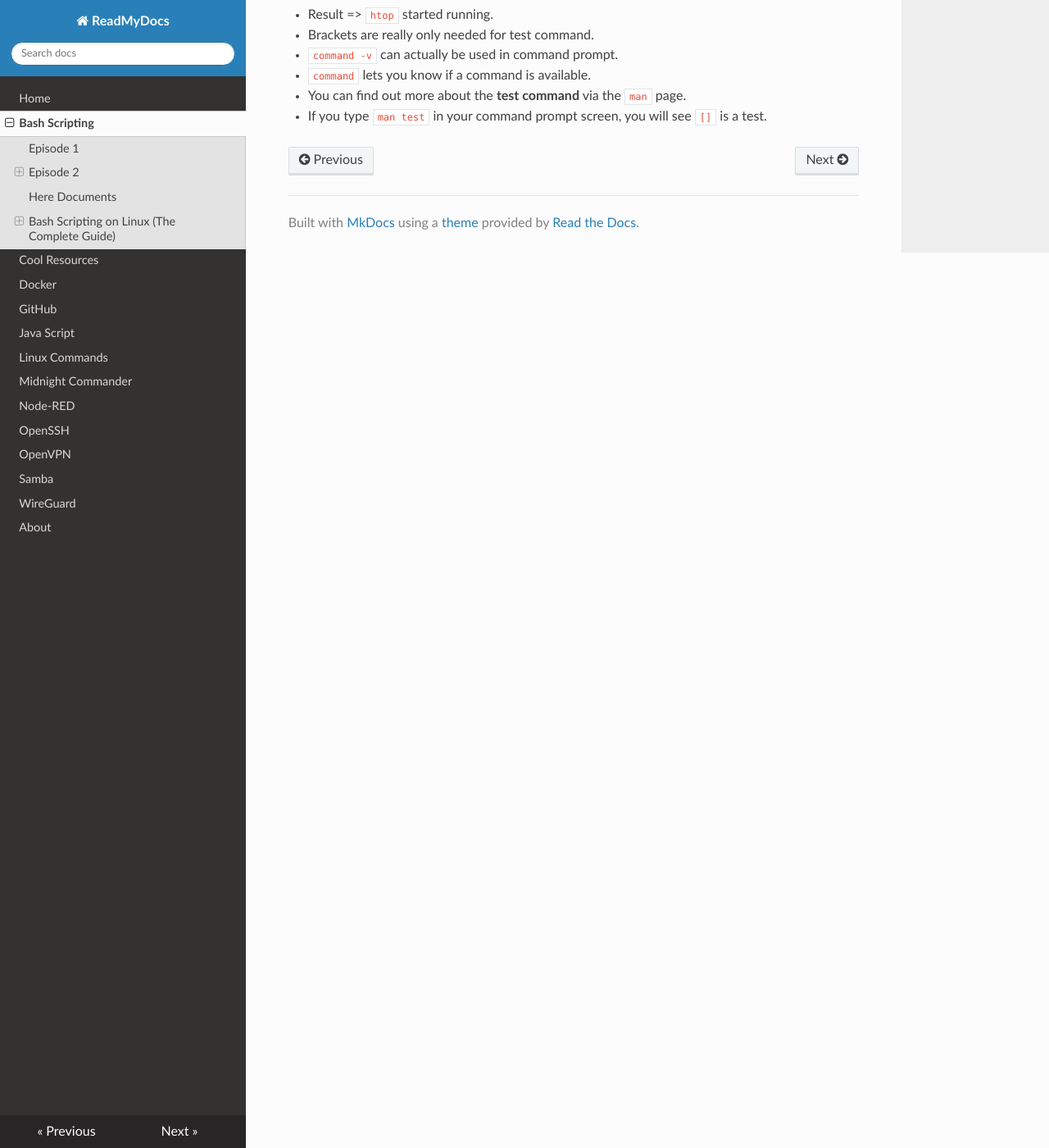
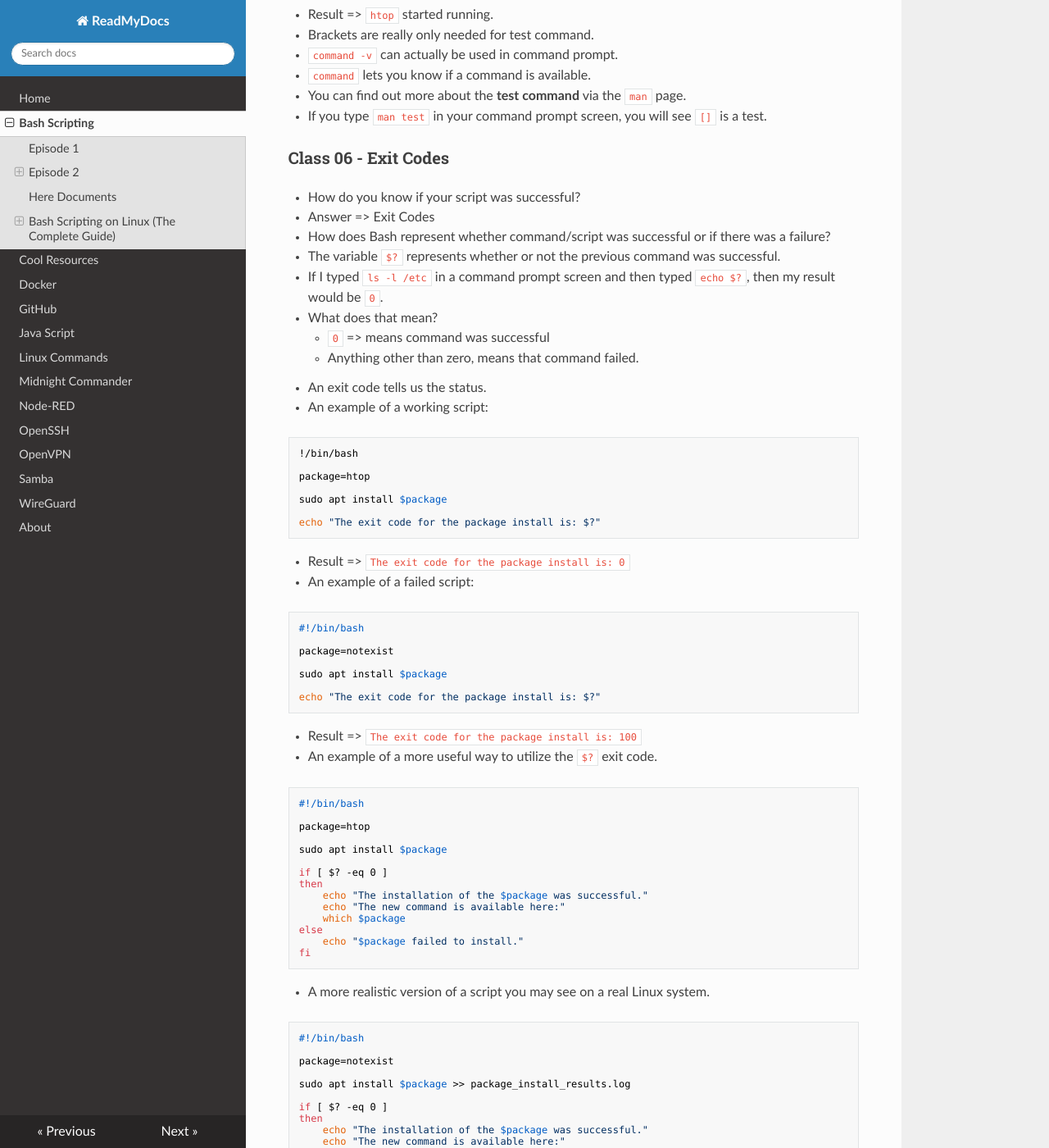
Before and after one commit to mholdiman19/mholdiman19.github.io, an MkDocs documentation site: the page built from docs/bash_scripting.md, in a window 1280 px wide and 1400 px high, scrolled down 9986 px. Shown: the whole window at 82% size. Built offline with MkDocs 1.6.1, drawn with Linux system fonts in a browser that asks for light colours; nearby versions of some CDN libraries; some of the changed text lies outside the part shown.

Commit message:
added Class 6
exit codes

````diff
--- a/docs/bash_scripting.md
+++ b/docs/bash_scripting.md
@@ -528,3 +528,86 @@
 * `command` lets you know if a command is available.
 * You can find out more about the __test command__ via the `man` page.
 * If you type `man test` in your command prompt screen, you will see `[]` is a test.
+
+### Class 06 - Exit Codes
+
+* How do you know if your script was successful?
+* Answer => Exit Codes
+* How does Bash represent whether command/script was successful or if there was a failure?
+* The variable `$?` represents whether or not the previous command was successful.
+* If I typed `ls -l /etc` in a command prompt screen and then typed `echo $?`, then my result would be `0`.
+* What does that mean?
+    + `0` => means command was successful
+    + Anything other than zero, means that command failed.
+* An exit code tells us the status.
+* An example of a working script:
+```bash
+!/bin/bash
+
+package=htop
+
+sudo apt install $package
+
+echo "The exit code for the package install is: $?"
+```
+* Result => `The exit code for the package install is: 0`
+* An example of a failed script:
+```bash
+#!/bin/bash
+
+package=notexist
+
+sudo apt install $package
+
+echo "The exit code for the package install is: $?"
+```
+* Result => `The exit code for the package install is: 100`
+* An example of a more useful way to utilize the `$?` exit code.
+```bash
+#!/bin/bash
+
+package=htop
+
+sudo apt install $package
+
+if [ $? -eq 0 ]
+then
+    echo "The installation of the $package was successful."
+    echo "The new command is available here:"
+    which $package
+else
+    echo "$package failed to install."
+fi
+```
+* A more realistic version of a script you may see on a real Linux system.
+```bash
+#!/bin/bash
+
+package=notexist
+
+sudo apt install $package >> package_install_results.log
+
+if [ $? -eq 0 ]
+then
+    echo "The installation of the $package was successful."
+    echo "The new command is available here:"
+    which $package
+else
+    echo "$package failed to install." >> package_install_fail.log
+fi
+```
+* Since `nonexist` is not a real package name.  I can find the results in the file __package_install_fail.log__.
+* Results => `notexist failed to install.`
+* You need to make sure that the exit codes are in the correct location.
+* Check them at the appropriate time in the script.
+* You can also control what the exit code ends up being.
+```bash
+#!/bin/bash
+
+echo "Hello World"
+exit 199
+echo $?
+```
+* Result => `Hello World`
+* If you do `$?`, then you get `199`.
+* Remember when you type `exit`, the script will __exit__.
````
